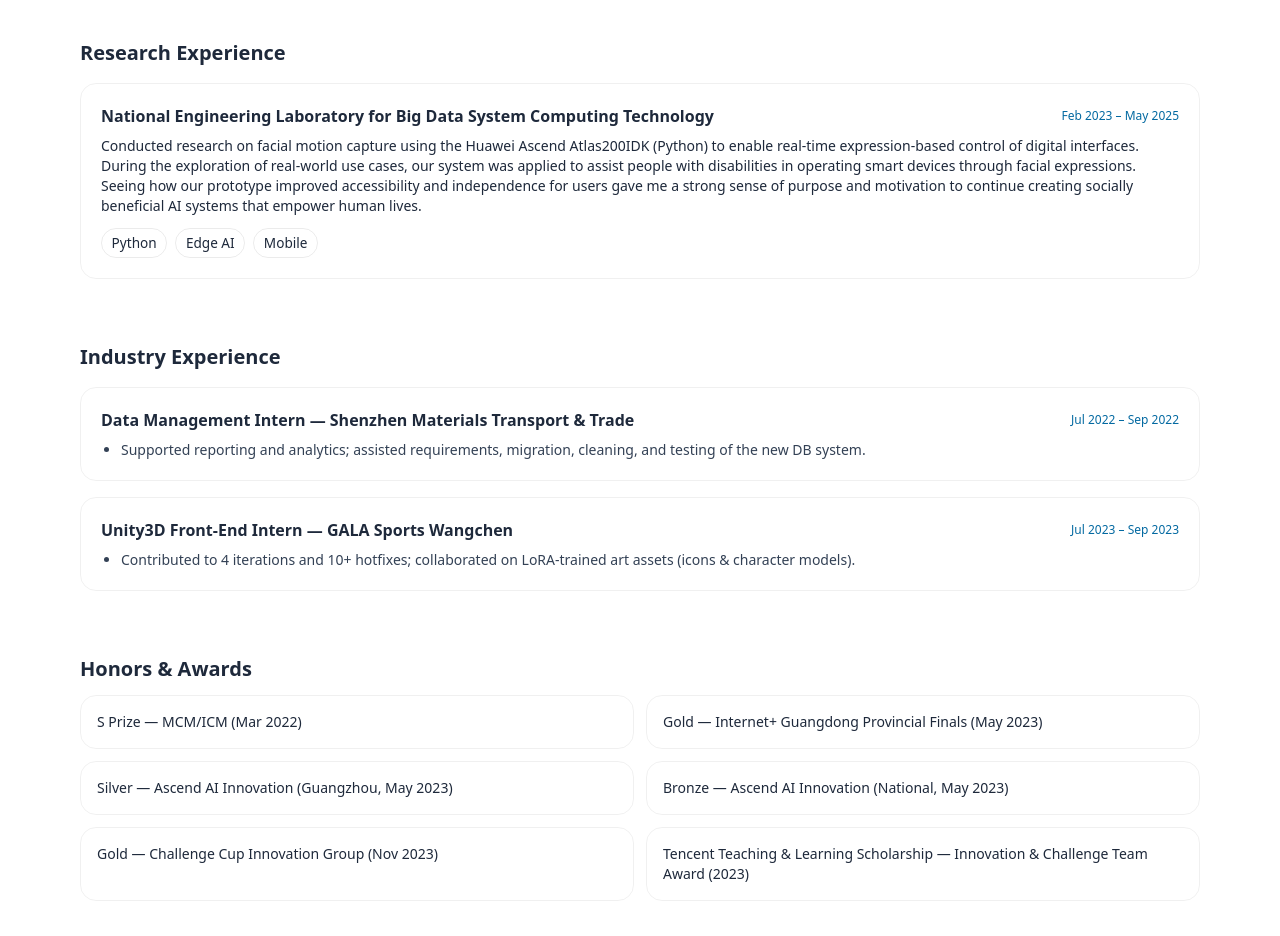
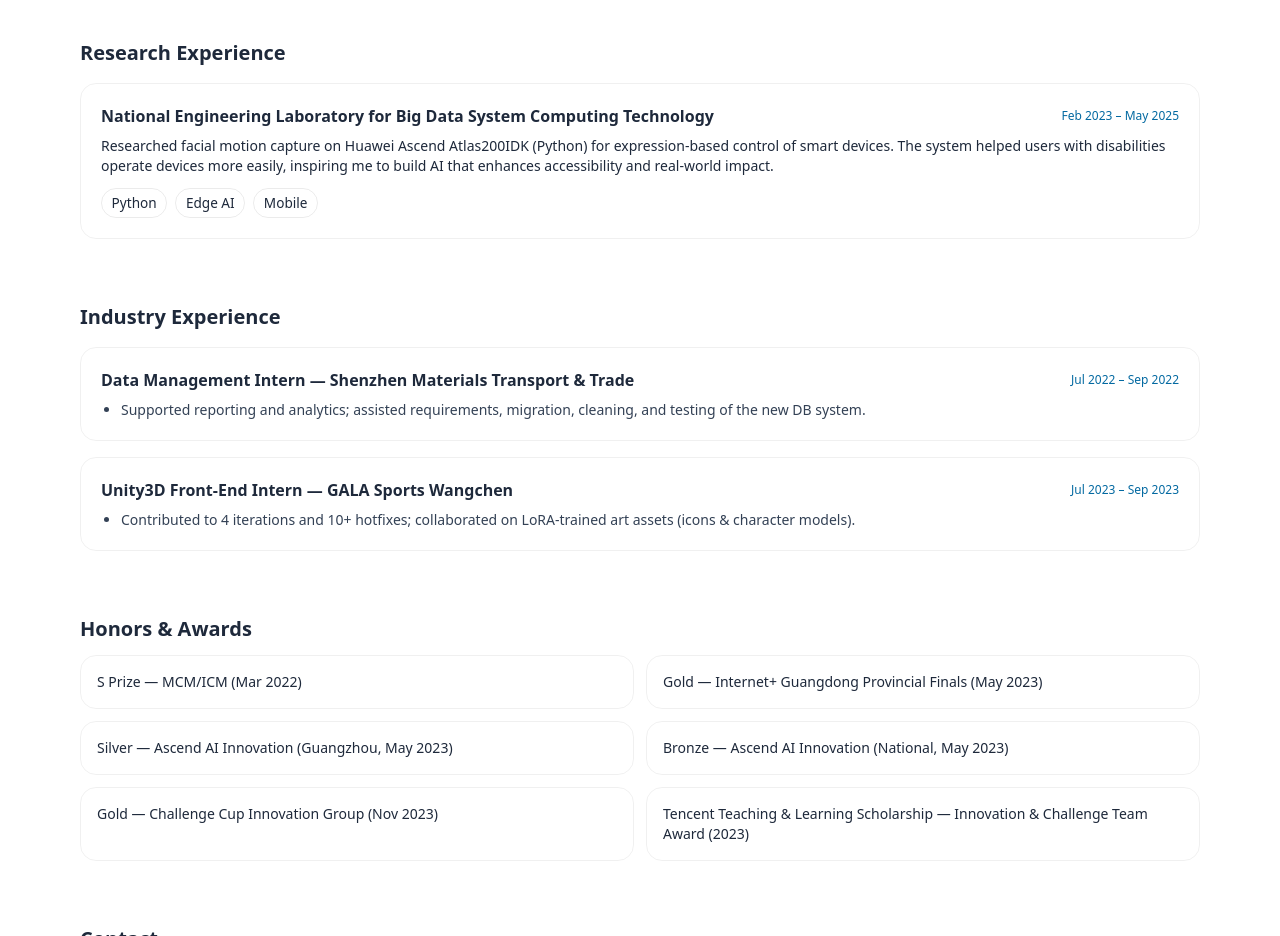
Before and after one commit to karma0929/karma0929.github.io, a plain HTML site: page index.html in a window 1280 px wide. Shown: the part 1620-2556 px from the top of the page. Drawn offline with nearby package versions, Linux system fonts and the light colour scheme.

Commit message:
Update: add UCM MS, fix resume preview, clean contact links, OG image

```diff
--- a/index.html
+++ b/index.html
@@ -167,9 +167,8 @@
           <span class="text-xs text-sky-700">Feb 2023 – May 2025</span>
         </div>
         <p class="mt-2 text-sm">
-          Conducted research on facial motion capture using the Huawei Ascend Atlas200IDK (Python) to enable real-time expression-based control of digital interfaces.
-          During the exploration of real-world use cases, our system was applied to assist people with disabilities in operating smart devices through facial expressions.
-          Seeing how our prototype improved accessibility and independence for users gave me a strong sense of purpose and motivation to continue creating socially beneficial AI systems that empower human lives.
+          Researched facial motion capture on Huawei Ascend Atlas200IDK (Python) for expression-based control of smart devices.
+          The system helped users with disabilities operate devices more easily, inspiring me to build AI that enhances accessibility and real-world impact.
         </p>
         <div class="mt-3 flex flex-wrap gap-2 text-sm">
           <span class="tag">Python</span><span class="tag">Edge AI</span><span class="tag">Mobile</span>
```
